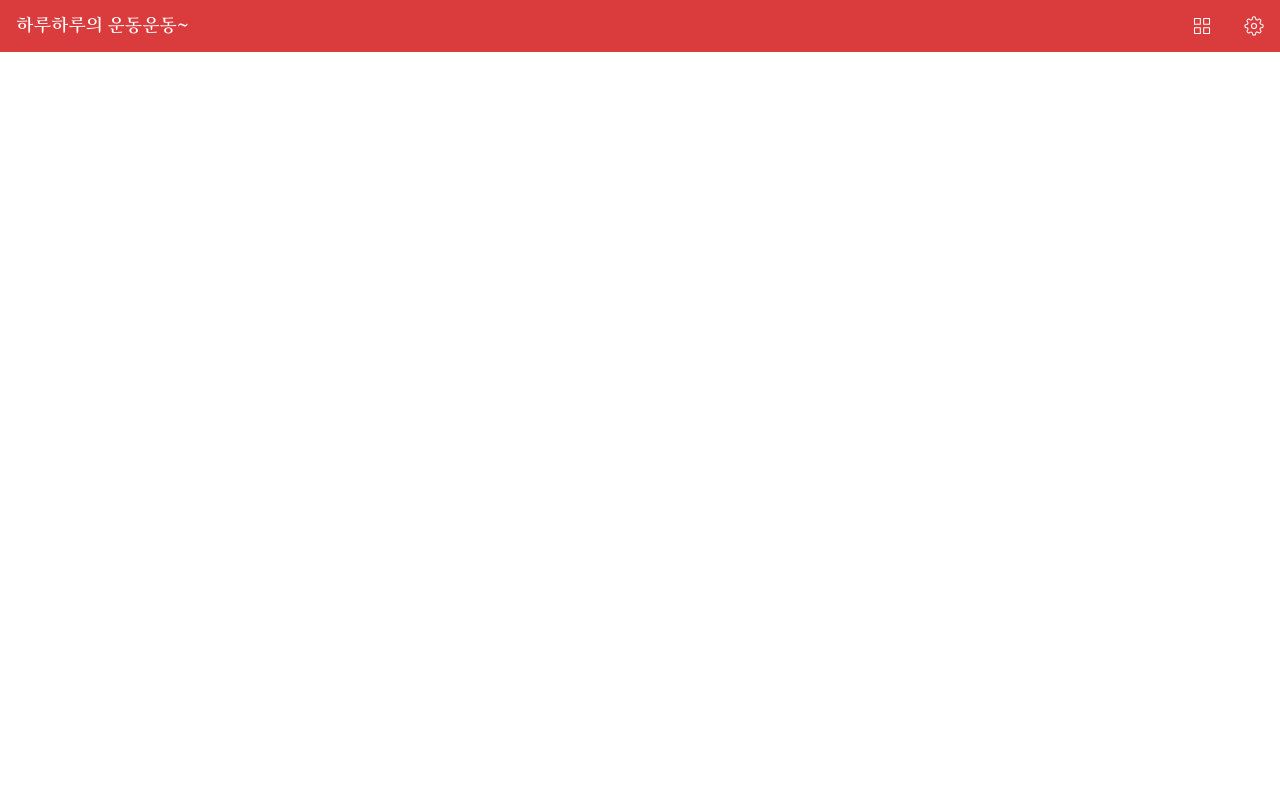
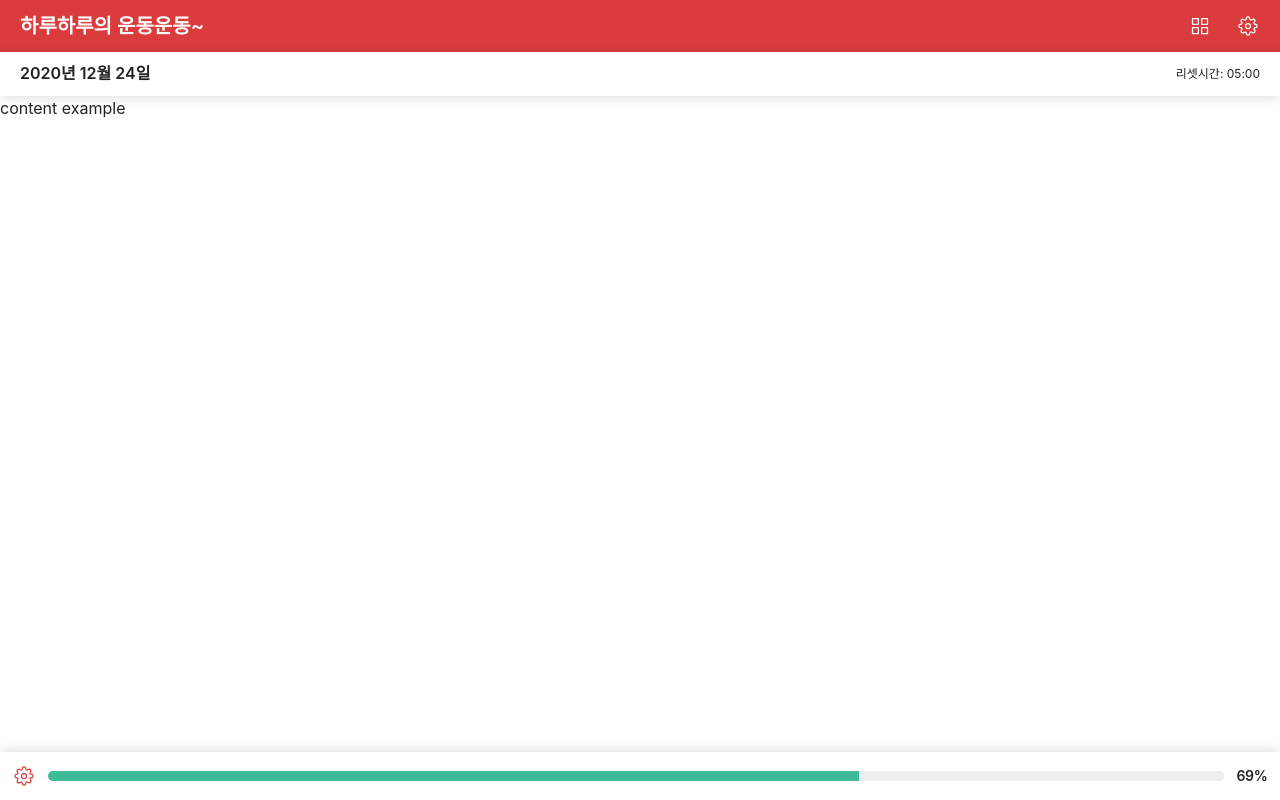
Before and after one commit to redgoose-dev/checker-board, a Vue app: page / in a window 1280 px wide. Built offline with nearby package versions, Linux system fonts and the light colour scheme.

Commit message:
작업 중간과정

```diff
--- a/src/App.scss
+++ b/src/App.scss
@@ -1,9 +1,15 @@
+.preview {
+  --header-height: 52px;
+  --bottom-height: 48px;
+  padding: 0 0 var(--bottom-height) 0;
+}
+
 .app-header {
-  --button-width: 52px;
-  --button-height: 52px;
   --header-fill: #fff;
   &__button {
-    --stroke-width: 1.25px;
+    --button-width: 48px;
+    --button-height: 52px;
+    --stroke-width: 1.5px;
     --size: 20px;
     --color: #fff;
   }
--- a/src/App.vue
+++ b/src/App.vue
@@ -1,5 +1,5 @@
 <template>
-<main>
+<main class="preview">
   <LayoutHeader title="하루하루의 운동운동~" class="app-header">
     <template v-slot:navRight>
       <IconButton
@@ -12,13 +12,19 @@
         class="app-header__button"/>
     </template>
   </LayoutHeader>
-
+  <PreviewTop/>
+  <div class="preview__body">
+    content example
+  </div>
+  <PreviewBottom/>
 </main>
 </template>
 
 <script lang="ts">
 import { defineComponent } from 'vue';
 import LayoutHeader from '@/components/Layout/Header.vue';
+import PreviewTop from '@/components/Preview/Top.vue';
+import PreviewBottom from '@/components/Preview/Bottom.vue';
 import IconButton from '@/components/Buttons/IconButton.vue';
 
 export default defineComponent({
@@ -26,6 +32,8 @@ export default defineComponent({
   components: {
     LayoutHeader,
     IconButton,
+    PreviewTop,
+    PreviewBottom,
   },
 });
 </script>
--- a/src/components/Buttons/IconButton.vue
+++ b/src/components/Buttons/IconButton.vue
@@ -10,7 +10,7 @@
 
 <script lang="ts">
 import { defineComponent } from 'vue';
-import Icons from '@/components/Icons/Icons.vue';
+import Icons from '@/components/Icons/index.vue';
 
 export default defineComponent({
   name: 'IconButton',
--- /dev/null
+++ b/src/components/Icons/src/icon-edit.vue
@@ -0,0 +1,3 @@
+<template>
+<svg xmlns="http://www.w3.org/2000/svg" width="24" height="24" viewBox="0 0 24 24" fill="none" stroke="currentColor" stroke-width="2" stroke-linecap="round" stroke-linejoin="round" class="feather feather-edit"><path d="M11 4H4a2 2 0 0 0-2 2v14a2 2 0 0 0 2 2h14a2 2 0 0 0 2-2v-7"></path><path d="M18.5 2.5a2.121 2.121 0 0 1 3 3L12 15l-4 1 1-4 9.5-9.5z"></path></svg>
+</template>
--- a/src/components/Layout/Header.scss
+++ b/src/components/Layout/Header.scss
@@ -1,17 +1,18 @@
 @import "../../css/mixins";
 
 .header {
+  position: sticky;
+  top: 0;
   display: flex;
   align-items: center;
   height: var(--header-height, 52px);
   background: var(--color-theme-red);
   &__title {
     margin: 0;
-    padding: 0 0 0 16px;
+    padding: 0 0 0 var(--size-side-padding);
     flex: 1;
-    font-family: var(--font-point);
-    font-size: 18px;
-    font-weight: 500;
+    font-size: 20px;
+    font-weight: 600;
     line-height: 1.42;
     color: var(--header-fill, #fff);
     @include text-single-line();
@@ -20,5 +21,8 @@
     display: flex;
     height: 100%;
     box-sizing: border-box;
+    &.right {
+      margin-right: 8px;
+    }
   }
 }
--- /dev/null
+++ b/src/components/Preview/Bottom.scss
@@ -0,0 +1,56 @@
+@import "../../css/mixins";
+
+.preview-bottom {
+  position: fixed;
+  left: 0;
+  right: 0;
+  bottom: 0;
+  height: var(--bottom-height, 48px);
+  background: #fff;
+  box-shadow: 0 -1px 12px 0 rgba(0,0,0,.15);
+  display: flex;
+  align-items: center;
+
+  &__edit {
+    display: block;
+    width: 48px;
+    height: 100%;
+    margin: 0;
+    padding: 0;
+    border: none;
+    background: none;
+    border-radius: 0;
+    @include button-touch-options(true);
+    svg {
+      margin: 0 auto;
+      --size: 20px;
+      --color: var(--color-theme-red);
+      --stroke-width: 1.5px;
+    }
+  }
+  &__graph {
+    position: relative;
+    flex: 1;
+    height: 10px;
+    background: #eee;
+    border-radius: 5px;
+    overflow: hidden;
+    margin: 0;
+    i {
+      position: absolute;
+      left: 0;
+      top: 0;
+      bottom: 0;
+      background: var(--color-theme-green);
+      transition: width 200ms ease-out;
+    }
+  }
+  &__percent {
+    margin: 0;
+    width: 56px;
+    text-align: center;
+    font-weight: 600;
+    font-size: 14px;
+    letter-spacing: -.25px;
+  }
+}
--- /dev/null
+++ b/src/components/Preview/Bottom.vue
@@ -0,0 +1,34 @@
+<template>
+<div class="preview-bottom">
+  <button class="preview-bottom__edit" @click="$emit('edit')">
+    <Icons icon-name="setting"/>
+  </button>
+  <p class="preview-bottom__graph">
+    <i :style="{width: `${computedPercent}%`}"></i>
+  </p>
+  <p class="preview-bottom__percent">{{computedPercent}}%</p>
+</div>
+</template>
+
+<script lang="ts">
+import { defineComponent } from 'vue';
+import Icons from '@/components/Icons/index.vue';
+
+export default defineComponent({
+  name: 'PreviewBottom',
+  components: {
+    Icons,
+  },
+  computed: {
+    computedPercent():number
+    {
+      return 69;
+    },
+  },
+  methods: {
+    //
+  },
+});
+</script>
+
+<style src="./Bottom.scss" lang="scss" scoped></style>
--- /dev/null
+++ b/src/components/Preview/Top.scss
@@ -0,0 +1,24 @@
+.preview-top {
+  position: sticky;
+  height: 44px;
+  top: var(--header-height);
+  left: 0;
+  right: 0;
+  background: #fff;
+  box-shadow: 0 1px 12px 0 rgba(0,0,0,.15);
+  display: flex;
+  align-items: center;
+  padding: 0 var(--size-side-padding);
+
+  &__date {
+    margin: 0;
+    flex: 1;
+    font-size: 16px;
+    font-weight: 600;
+  }
+  &__time {
+    display: block;
+    font-size: 12px;
+    color: var(--color-theme-dark-gray);
+  }
+}
--- /dev/null
+++ b/src/components/Preview/Top.vue
@@ -0,0 +1,18 @@
+<template>
+<section class="preview-top">
+  <h2 class="preview-top__date">2020년 12월 24일</h2>
+  <small class="preview-top__time">리셋시간: 05:00</small>
+</section>
+</template>
+
+<script lang="ts">
+import { defineComponent } from 'vue';
+
+export default defineComponent({
+  name: 'PreviewTop',
+  components: {},
+  methods: {},
+});
+</script>
+
+<style src="./Top.scss" lang="scss" scoped></style>
--- a/src/css/app.scss
+++ b/src/css/app.scss
@@ -13,6 +13,8 @@
   --color-theme-dark: #1E0413;
   --color-theme-dark-gray: #222;
   --color-theme-light-gray: #F0F0F0;
+  // size
+  --size-side-padding: 20px;
   // font
   --font-base: -apple-system, BlinkMacSystemFont, "Segoe UI", Helvetica, Arial, sans-serif, "Apple Color Emoji", "Segoe UI Emoji", "Segoe UI Symbol";
   --font-point: 'Arita-buri', Helvetica, Arial, sans-serif;
```
Also changed, not shown: src/components/Icons/index.vue (renamed from src/components/Icons/Icons.vue).
